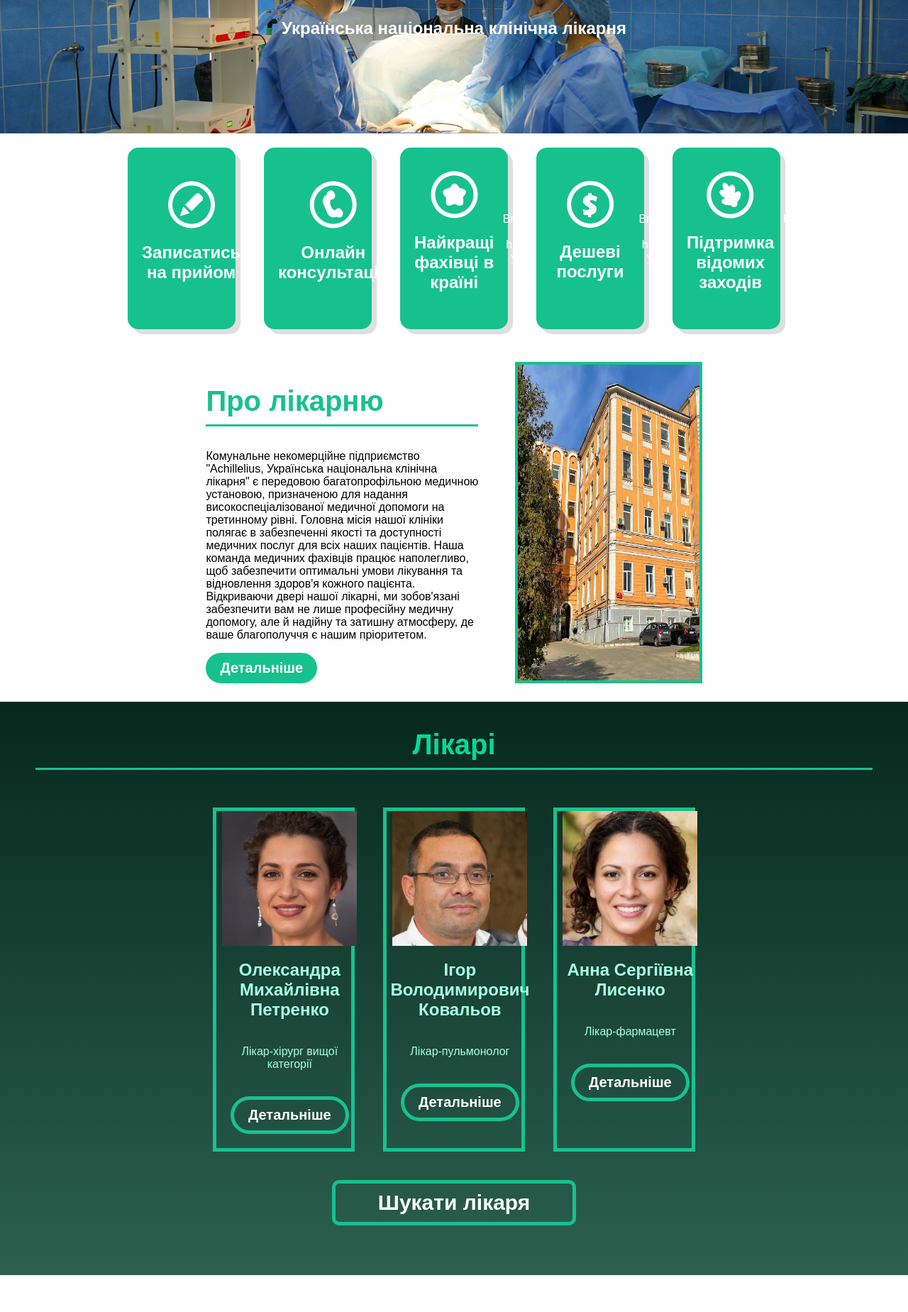
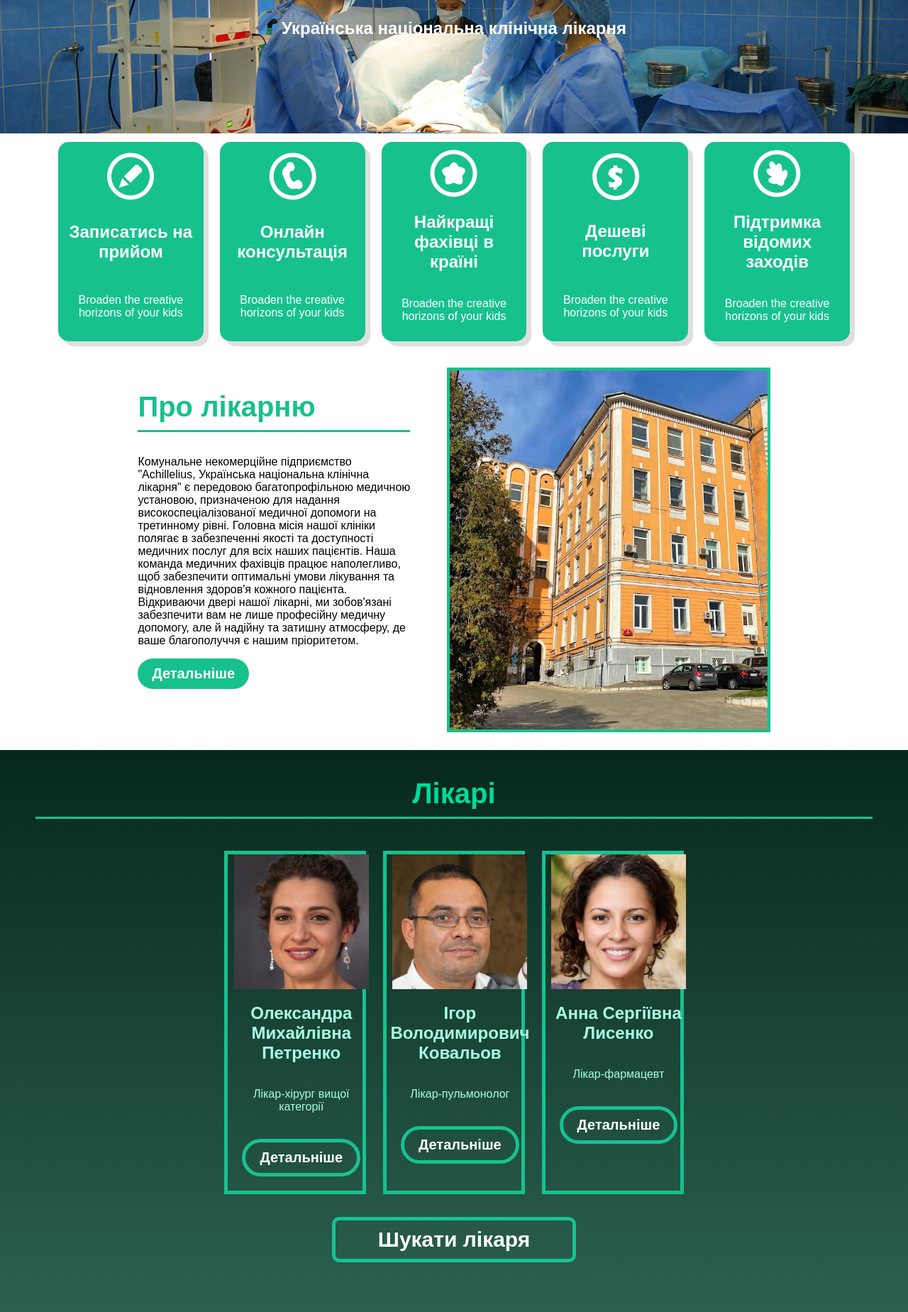
Before and after one commit to forkivan/kyrsova, a PHP site: page / in a window 1280 px wide. Shown: the part 207-2056 px from the top of the page at 71% size. Before the commit the page ends 2004 px from the top, so only its background shows below. Run offline with PHP 8.4, Linux system fonts and the light colour scheme.

Commit message:
Маштабування елементів під екран

```diff
--- a/Курсова/Styles.css
+++ b/Курсова/Styles.css
@@ -1,135 +1,3 @@
-#AboutUs {
-	width: 30%;
-	margin: 2%;
-}
-
-#WorkerSection
-{
-	padding: 50px;
-	padding-top: 5px;
-	text-align: center;
-	background: linear-gradient(to top, #2C604F, #06281D);
-
-	.GreenHeader {
-		color: #00DB99;
-	}
-}
-
-#ButtonSearchDoctor {
-	background: none;
-	color: #fff;
-	border: 5px solid #17C18E;
-	border-radius: 10px;
-	cursor: pointer;
-
-	font-size: 30px;
-	font-weight: bold;
-	font-family: arial;
-
-	padding: 10px 60px;
-	margin: 20px;
-	transition: all 0.3s ease;
-}
-
-#ButtonSearchDoctor:hover {
-	transform: scale(1.1);
-}
-
-.PersonIcon {
-	float: inline-start;
-	width: 100%;
-}
-
-#HospitalIllustration {
-	width: 20%;
-	margin: 2%;
-	border: 4px solid #17C18E;
-}
-
-.GreenHeader {
-	font-size: 40px;
-	padding-bottom: 10px;
-	color: #17C18E;
-	border-bottom: 3px solid #17C18E;
-}
-
-.CardBlock {
-	display: flex;
-	flex-wrap: wrap;
-	justify-content: center;
-}
-
-.DoctorsRectangle {
-	width: calc(30vh - 40px);
-
-	margin: 20px;
-	padding-top: 0;
-
-	border: 5px solid #17C18E;
-
-	box-sizing: border-box;
-	text-align: center;
-
-	display: flex;
-	flex-direction: column;
-	flex-wrap: wrap;
-	justify-content: top;
-	align-items: center;
-	color: #A8FFE3;
-	transition: all 0.3s ease;
-
-	.ButtonMoreInformation {
-		background: none;
-		border: 5px solid #17C18E;
-		margin: 20px;
-	}
-}
-
-.DoctorsRectangle:hover {
-	transform: translateY(-15px);
-}
-
-.Card {
-	width: calc(15% - 40px);
-	height: 20vw;
-	margin: 20px;
-	padding: 20px;
-
-	background-color: #17C18E;
-	box-shadow: 7px 7px #DFDFDF;
-
-	box-sizing: border-box;
-	text-align: center;
-	border-radius: 15px;
-
-	display: flex;
-	flex-direction: column;
-	flex-wrap: wrap;
-	justify-content: center;
-	align-items: center;
-	color: #FFFFFF;
-	transition: all 0.3s ease;
-}
-
-.Card:hover {
-	background-color: #129E74;
-}
-
-#MainLogo {
-	background-image: url('Images/MainPageBackground.jpg');
-	width: 100%;
-	height: 27vw;
-	background-size: cover;
-	background-position: center;
-	text-align: center;
-	color: #FFFFFF;
-}
-
-#TextMainLogo {
-	font-size: 60px;
-	padding-top: 5%;
-}
-
 body {
 	margin: 0;
 	margin-top: 2%;
@@ -144,10 +12,8 @@
 	top: 0;
 }
 
-nav ul img {
-	height: 4vh;
-	margin: 5px;
-}
+
+
 
 nav ul {
 	list-style-type: none;
@@ -155,10 +21,12 @@
 	padding: 0;
 	overflow: hidden;
 	padding-right: 15%;
-}
 
-nav ul li {
-	float: right;
+	li { float: right; }
+	img {
+		height: 4vh;
+		margin: 5px;
+	}
 }
 
 .ButtonMoreInformation {
@@ -189,3 +57,176 @@
 .ArrowButton:hover {
 	background-color: #E0EFFF;
 }
+
+
+
+
+#MainLogo {
+	background-image: url('Images/MainPageBackground.jpg');
+	width: 100%;
+	height: 27vw;
+	background-size: cover;
+	background-position: center;
+	text-align: center;
+	color: #FFFFFF;
+
+	h1 {
+		font-size: 60px;
+		padding-top: 5%;
+	}
+}
+
+.GreenHeader {
+	font-size: 40px;
+	padding-bottom: 10px;
+	color: #17C18E;
+	border-bottom: 3px solid #17C18E;
+}
+
+.CardBlock {
+	display: flex;
+	flex-wrap: wrap;
+	justify-content: center;
+}
+
+.CardIcon { margin: 0.5% 30%; }
+
+
+.Card {
+	width: 13%;
+	margin: 0.9%;
+	padding: 18px;
+
+	background-color: #17C18E;
+	box-shadow: 7px 7px #DFDFDF;
+
+	box-sizing: border-box;
+	text-align: center;
+	border-radius: 15px;
+
+	display: flex;
+	flex-wrap: wrap;
+	justify-content: center;
+	align-items: center;
+	color: #FFFFFF;
+	transition: all 0.3s ease;
+
+}
+
+.Card:hover { background-color: #129E74; }
+
+#AboutUs {
+	width: 30%;
+	margin: 2%;
+}
+
+#HospitalIllustration {
+	width: 20%;
+	margin: 2%;
+	border: 4px solid #17C18E;
+}
+
+
+
+
+#WorkerSection {
+	padding: 50px;
+	padding-top: 5px;
+	text-align: center;
+	background: linear-gradient(to top, #2C604F, #06281D);
+
+	.GreenHeader {
+		color: #00DB99;
+	}
+}
+
+.DoctorsRectangle {
+	width: calc(30vh - 40px);
+
+	margin: 1%;
+	padding-top: 0;
+
+	border: 5px solid #17C18E;
+
+	box-sizing: border-box;
+	text-align: center;
+
+	display: flex;
+	flex-direction: column;
+	flex-wrap: wrap;
+	justify-content: top;
+	align-items: center;
+	color: #A8FFE3;
+	transition: all 0.3s ease;
+
+	.ButtonMoreInformation {
+		background: none;
+		border: 5px solid #17C18E;
+		margin: 20px;
+	}
+}
+
+.DoctorsRectangle:hover { transform: translateY(-15px); }
+
+.PersonIcon {
+	float: inline-start;
+	width: 100%;
+}
+
+#ButtonSearchDoctor {
+	background: none;
+	color: #fff;
+	border: 5px solid #17C18E;
+	border-radius: 10px;
+	cursor: pointer;
+
+	font-size: 30px;
+	font-weight: bold;
+	font-family: arial;
+
+	padding: 10px 60px;
+	margin: 20px;
+	transition: all 0.3s ease;
+}
+
+#ButtonSearchDoctor:hover { transform: scale(1.1); }
+
+
+
+
+
+@media(min-width:1001px) and (max-width:1500px) {
+	#HospitalIllustration { width: 35%; }
+	.Card {
+		width: 16%;
+		padding: 10px;
+	}
+}
+
+@media(min-width:641px) and (max-width:1000px) {
+    #HospitalIllustration { width: 55%; }
+	#AboutUs { width:35%; }
+
+	.Card {
+		width: 25%;
+		padding: 15px;
+	}
+}
+
+@media(max-width:640px) {
+	#HospitalIllustration { width: 90%; }
+	.Card {
+		width: 45%;
+		padding: 15px;
+	}
+
+	#AboutUs { width:90%; }
+
+	nav ul {
+		padding: 0;
+		li { float: left; }
+		img {
+			margin: 5px 30%;
+		}
+	}
+}
--- a/Курсова/index.html
+++ b/Курсова/index.html
@@ -20,7 +20,7 @@
 
 	<section>
 		<div id="MainLogo">
-			<h1 id="TextMainLogo">Achillelius</h1>
+			<h1>Achillelius</h1>
 			<h2>Українська національна клінічна лікарня</h2>
 		</div>
 	</section>
```
